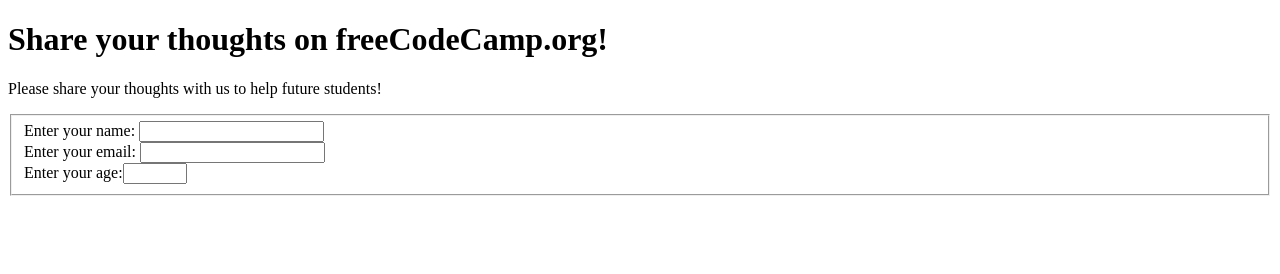
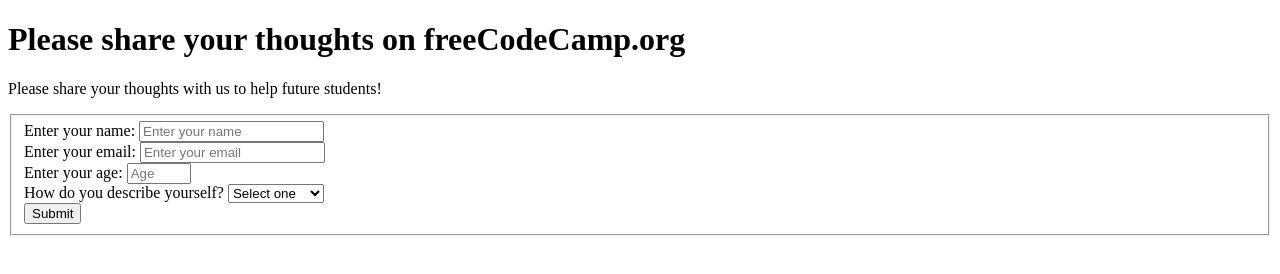
Before and after one commit to ryan-panaligan/Freecodecamp_Responsive_Web_Design, a plain HTML site: page Certification Exam: Survey Form/index.html in a window 1280 px wide. Drawn offline with Linux system fonts and the light colour scheme.

Commit message:
Progress update: Certification Survey

```diff
--- a/Certification Exam: Survey Form/index.html
+++ b/Certification Exam: Survey Form/index.html
@@ -7,24 +7,44 @@
     <link rel="stylesheet" href="styles.css">
 </head>
 <body>
-    <h1 id="title">Share your thoughts on freeCodeCamp.org!</h1>
+    <h1 id="title">Please share your thoughts on freeCodeCamp.org</h1>
 
     <p id="description">Please share your thoughts with us to help future students!</p>
 
     <fieldset>
       <label for="name">Enter your name:</label>
-      <input type="text" id="name" name="name"required>
+      <input type="text" id="name-label" name="name" placeholder="Enter your name" required>
     </form>
 
     <form>
       <label for="email">Enter your email:</label>
-      <input type="email" id="email" name ="email" required>
+      <input type="email" id="email-label" name="email" placeholder="Enter your email" required
+      oninput="setCustomValidity('')"
+      oninvalid="setCustomValidity('Please enter a valid email address')">
       </form>
 
       <form>
-      <label for="age">Enter your age:<input id="age" type="number" id="number" name ="age" required min=13 max=120 pattern="0-9" required></label>
+      <label for="age">Enter your age:</label>
+      <input type="number" id="number-label" name="age" placeholder="Age" required min=13 max=120 pattern="0-9" required
+      oninput="setCustomValidity('')"
+      oninvalid="setCustomValidity('Please enter a value between 13 and 120')">
+      </label>
+      </form>
+  <form>
+    <label for="title">How do you describe yourself?
+    <select id="dropdown">
+      <option value="">Select one
+        </option>
+      <option value="1">Student
+       </option>
+     <option value="2">Professional
+       </option>
+     </select>
+    </label>
+      </form>
 
-      </form>
+
+      <input type="submit" value="Submit">
 
 
 </body>
```
